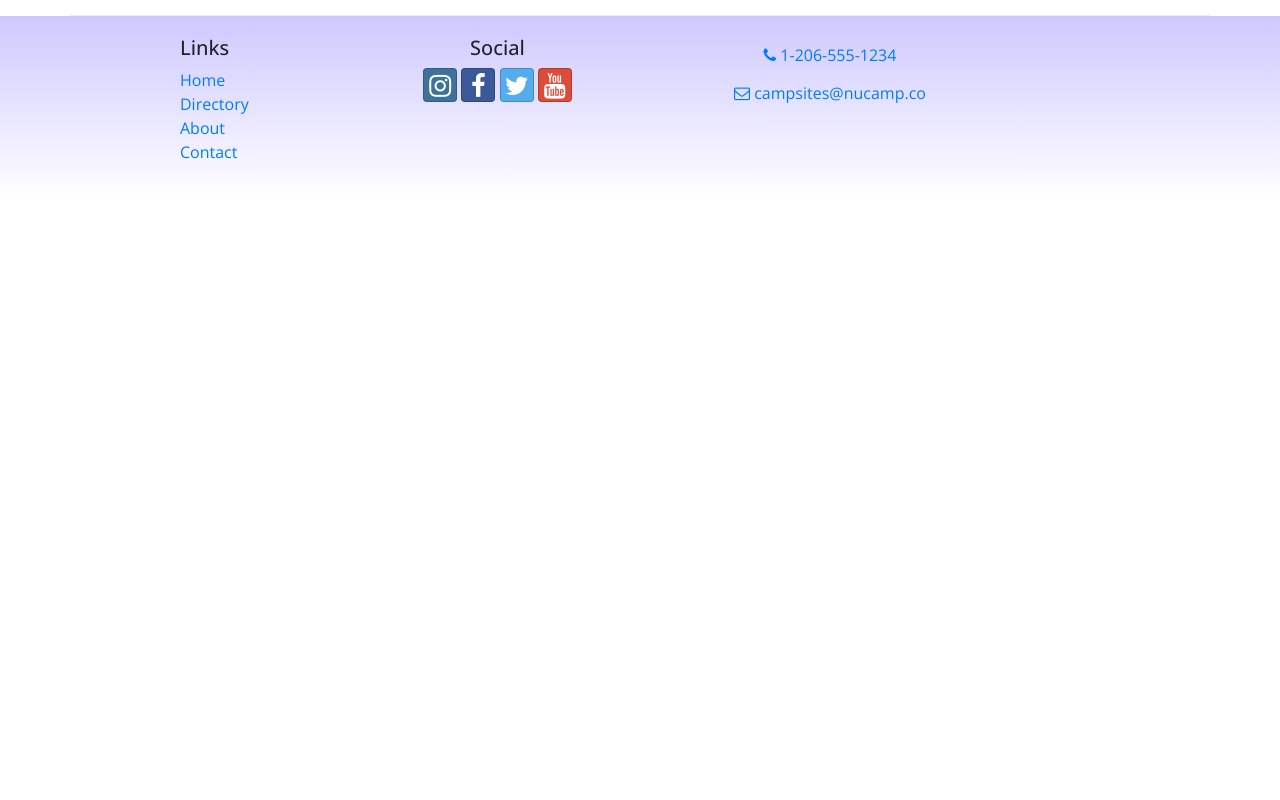
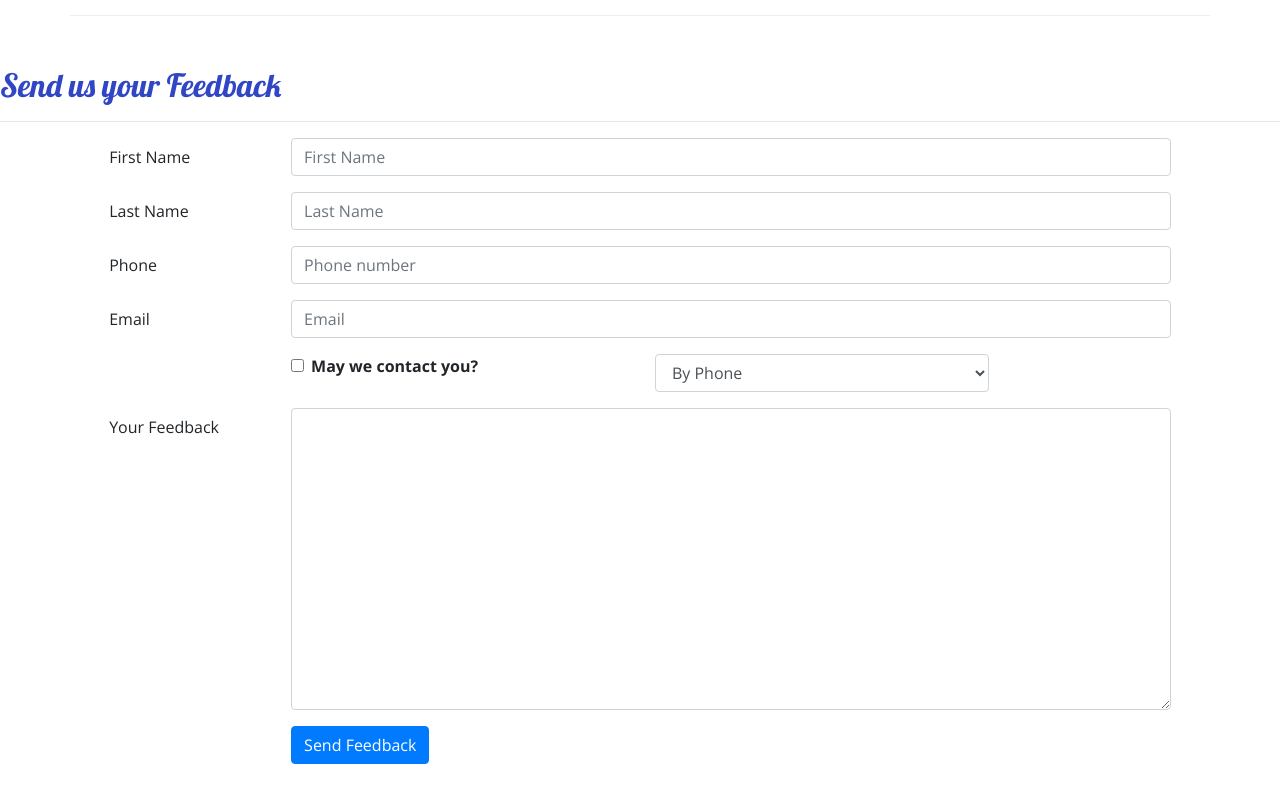
Before and after one commit to alprduncan/ReactNucampSite, a React (Create React App) app: page /contactUs in a window 1280 px wide. Shown: the part 560-1360 px from the top of the page. Before the commit the page ends 800 px from the top, so only its background shows below. Built offline with nearby package versions, Linux system fonts and the light colour scheme.

Commit message:
form validation

```diff
--- a/src/components/ContactComponent.js
+++ b/src/components/ContactComponent.js
@@ -1,9 +1,92 @@
-import React from 'react';
-import { Breadcrumb, BreadcrumbItem } from 'reactstrap';
+import React, { Component } from 'react';
+import { Breadcrumb, BreadcrumbItem, Button, Form, FormGroup, Label, Input, Col, FormFeedback } from 'reactstrap';
 import { Link } from 'react-router-dom';
 
-function Contact(props) {
+class Contact extends Component {
+    constructor(props) {
+        super(props);
+
+        this.state = {
+            firstName: '',
+            lastName: '',
+            phoneNum: '',
+            email: '',
+            agree: false,
+            contactType: 'By Phone',
+            feedback: '',
+            touched: {
+                firstName: false,
+                lastName: false,
+                phoneNum: false,
+                email: false
+            }
+        };
+
+        this.handleInputChange = this.handleInputChange.bind(this);
+        this.handleSubmit = this.handleSubmit.bind(this);
+    }
+    validate(firstName, lastName, phoneNum, email) {
+
+        const errors = {
+            firstName: '',
+            lastName: '',
+            phoneNum: '',
+            email: ''
+        };
+
+        if (this.state.touched.firstName) {
+            if (firstName.length < 2) {
+                errors.firstName = 'First name must be at least 2 characters.';
+            } else if (firstName.length > 15) {
+                errors.firstName = 'First name must be 15 or less characters.';
+            }
+        }
+
+        if (this.state.touched.lastName) {
+            if (lastName.length < 2) {
+                errors.lastName = 'Last name must be at least 2 characters.';
+            } else if (lastName.length > 15) {
+                errors.lastName = 'Last name must be 15 or less characters.';
+            }
+        }
+
+        const reg = /^\d+$/;
+        if (this.state.touched.phoneNum && !reg.test(phoneNum)) {
+            errors.phoneNum = 'The phone number should contain only numbers.';
+        }
+
+        if (this.state.touched.email && !email.includes('@')) {
+            errors.email = 'Email should contain a @';
+        }
+
+        return errors;
+    }
+
+    handleBlur = (field) => () => {
+        this.setState({
+            touched: {...this.state.touched, [field]: true}
+        });
+    }
+
+        handleInputChange(event) {
+            const target = event.target;
+            const name = target.name;
+            const value = target.type === 'checkbox' ? target.checked : target.value;
+
+            this.setState({
+                [name]: value
+            });
+        }
+        handleSubmit(event) {
+            console.log('Current state is: ' + JSON.stringify(this.state));
+            alert('Current state is: ' + JSON.stringify(this.state));
+            event.preventDefault();
+        }
+    render() {
+
+        const errors = this.validate(this.state.firstName, this.state.lastName, this.state.phoneNum, this.state.email);
         return (
+            <div>
             <div className="container">
                 <div className="row">
                     <div className="col">
@@ -31,7 +114,107 @@
                     </div>
                 </div>
             </div>
+             <div className="row row-content">
+             <div className="col-12 m-auto">
+                 <h2>Send us your Feedback</h2>
+                 <hr />
+             </div>
+             <div className="col-md-10 m-auto">
+                 <Form onSubmit={this.handleSubmit}>
+                     <FormGroup row>
+                         <Label htmlFor="firstName" md={2}>First Name</Label>
+                         <Col md={10}>
+                             <Input type="text" id="firstName" name="firstName"
+                                 placeholder="First Name"
+                                 value={this.state.firstName}
+                                 invalid={errors.firstName}
+                                 onBlur={this.handleBlur("firstName")}
+                                 onChange={this.handleInputChange} />
+                                 <FormFeedback>{errors.firstName}</FormFeedback>
+                         </Col>
+                     </FormGroup>
+                     <FormGroup row>
+                         <Label htmlFor="lastName" md={2}>Last Name</Label>
+                         <Col md={10}>
+                             <Input type="text" id="lastName" name="lastName"
+                                 placeholder="Last Name"
+                                 value={this.state.lastName}
+                                 invalid={errors.lastName}
+                                 onBlur={this.handleBlur("lastName")}
+                                 onChange={this.handleInputChange} />
+                                 <FormFeedback>{errors.lastName}</FormFeedback>
+                         </Col>
+                     </FormGroup>
+                     <FormGroup row>
+                         <Label htmlFor="phoneNum" md={2}>Phone</Label>
+                         <Col md={10}>
+                             <Input type="tel" id="phoneNum" name="phoneNum"
+                                 placeholder="Phone number"
+                                 value={this.state.phoneNum}
+                                 invalid={errors.phoneNum}
+                                 onBlur={this.handleBlur("phoneNum")}
+                                 onChange={this.handleInputChange} />
+                                 <FormFeedback>{errors.phoneNum}</FormFeedback>
+                         </Col>
+                     </FormGroup>
+                     <FormGroup row>
+                         <Label htmlFor="email" md={2}>Email</Label>
+                         <Col md={10}>
+                             <Input type="email" id="email" name="email"
+                                 placeholder="Email"
+                                 value={this.state.email}
+                                 invalid={errors.email}
+                                 onBlur={this.handleBlur("email")}
+                                 onChange={this.handleInputChange} />
+                                 <FormFeedback>{errors.email}</FormFeedback>
+                         </Col>
+                     </FormGroup>
+                     <FormGroup row>
+                         <Col md={{size: 4, offset: 2}}>
+                             <FormGroup check>
+                                 <Label check>
+                                     <Input type="checkbox"
+                                         name="agree"
+                                         checked={this.state.agree}
+                                         onChange={this.handleInputChange} /> {' '}
+                                     <strong>May we contact you?</strong>
+                                 </Label>
+                             </FormGroup>
+                         </Col>
+                         <Col md={4}>
+                             <Input type="select" name="contactType"
+                                     value={this.state.contactType}
+                                     onChange={this.handleInputChange}>
+                                 <option>By Phone</option>
+                                 <option>By Email</option>
+                             </Input>
+                         </Col>
+                     </FormGroup>
+                     <FormGroup row>
+                         <Label htmlFor="feedback" md={2}>Your Feedback</Label>
+                         <Col md={10}>
+                             <Input type="textarea" id="feedback" name="feedback"
+                                 rows="12"
+                                 value={this.state.feedback}
+                                 onChange={this.handleInputChange}></Input>
+                         </Col>
+                     </FormGroup>
+                     <FormGroup row>
+                         <Col md={{size: 10, offset: 2}}>
+                             <Button type="submit" color="primary">
+                                 Send Feedback
+                             </Button>
+                         </Col>
+                     </FormGroup>
+                 </Form>
+             </div>
+         </div>
+     </div>
+
+
+
         );
+    }
 }
 
 export default Contact;
```
Lines whose indentation alone changed are shown as unchanged.
